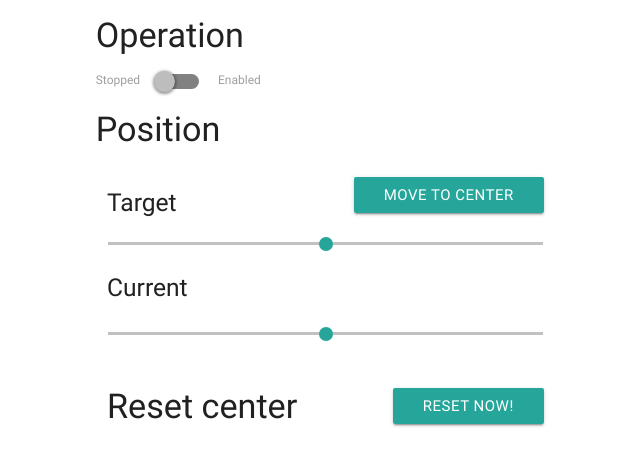
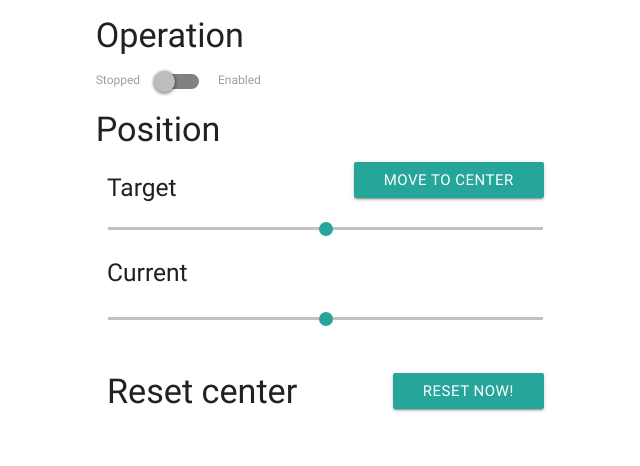
Before and after one commit to j-be/vj-servo-controller, a plain HTML site: page static/index.html in a window 1280 px wide. Shown: the whole page, without its empty margins (85-725 px from the left). Drawn offline with Linux system fonts and the light colour scheme; no server answers.

Commit message:
[Bugfix] Fix float on slider.
Signed-off-by: Juri Berlanda <juriberlanda@hotmail.com>

```diff
--- a/static/index.html
+++ b/static/index.html
@@ -25,7 +25,7 @@
             <form action="#">
                 <h5 style="float: left">Target</h5>
                 <a class="waves-effect waves-light btn" onclick="toCenter()" style="float: right">Move to Center</a>
-                <p class="range-field" style="float: none">
+                <p class="range-field" style="clear: left">
                     <input type="range" id="targetPosition" min="0" max="1023" onchange="sendPosition()" disabled="disabled"/>
                 </p>
                 <h5>Current</h5>
```
